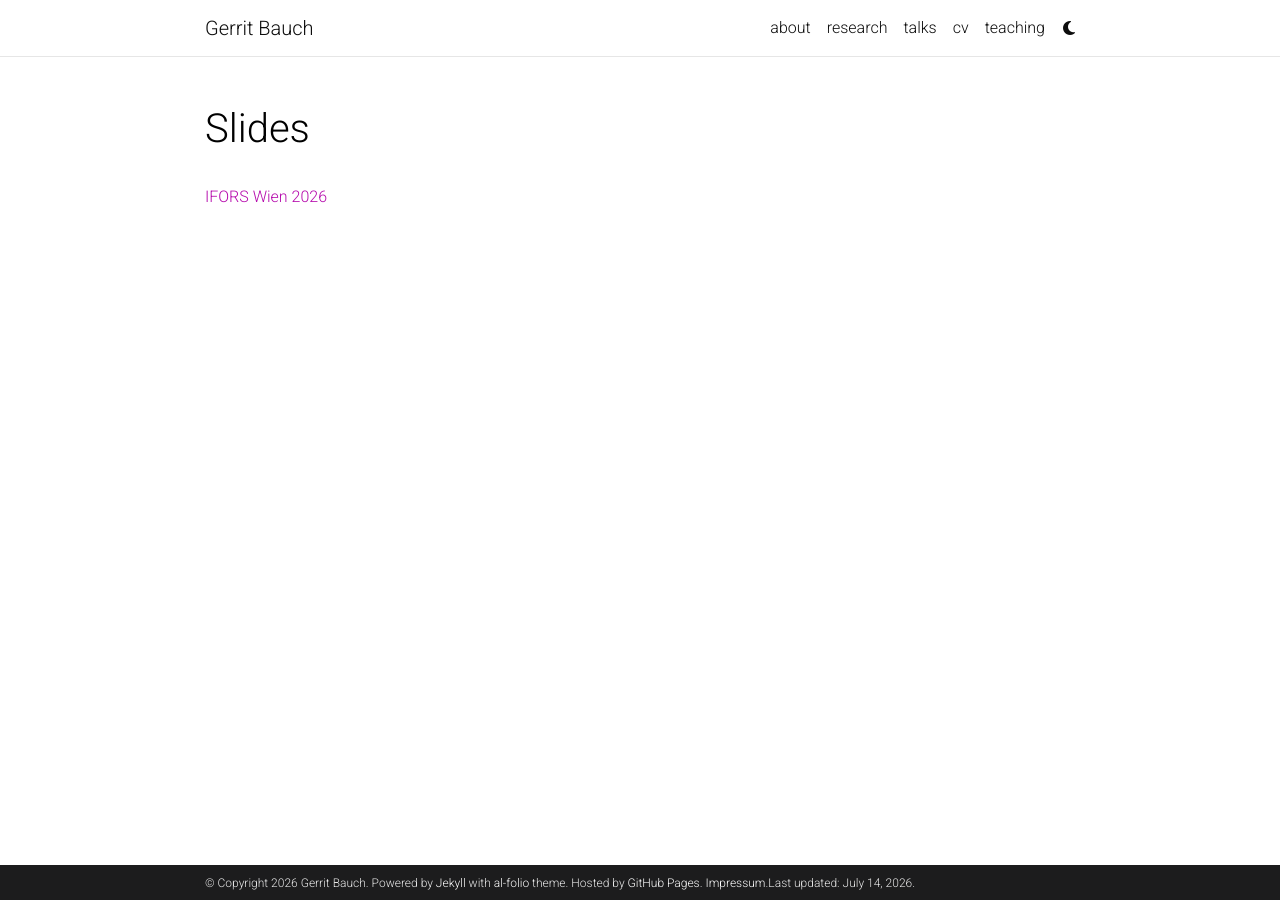
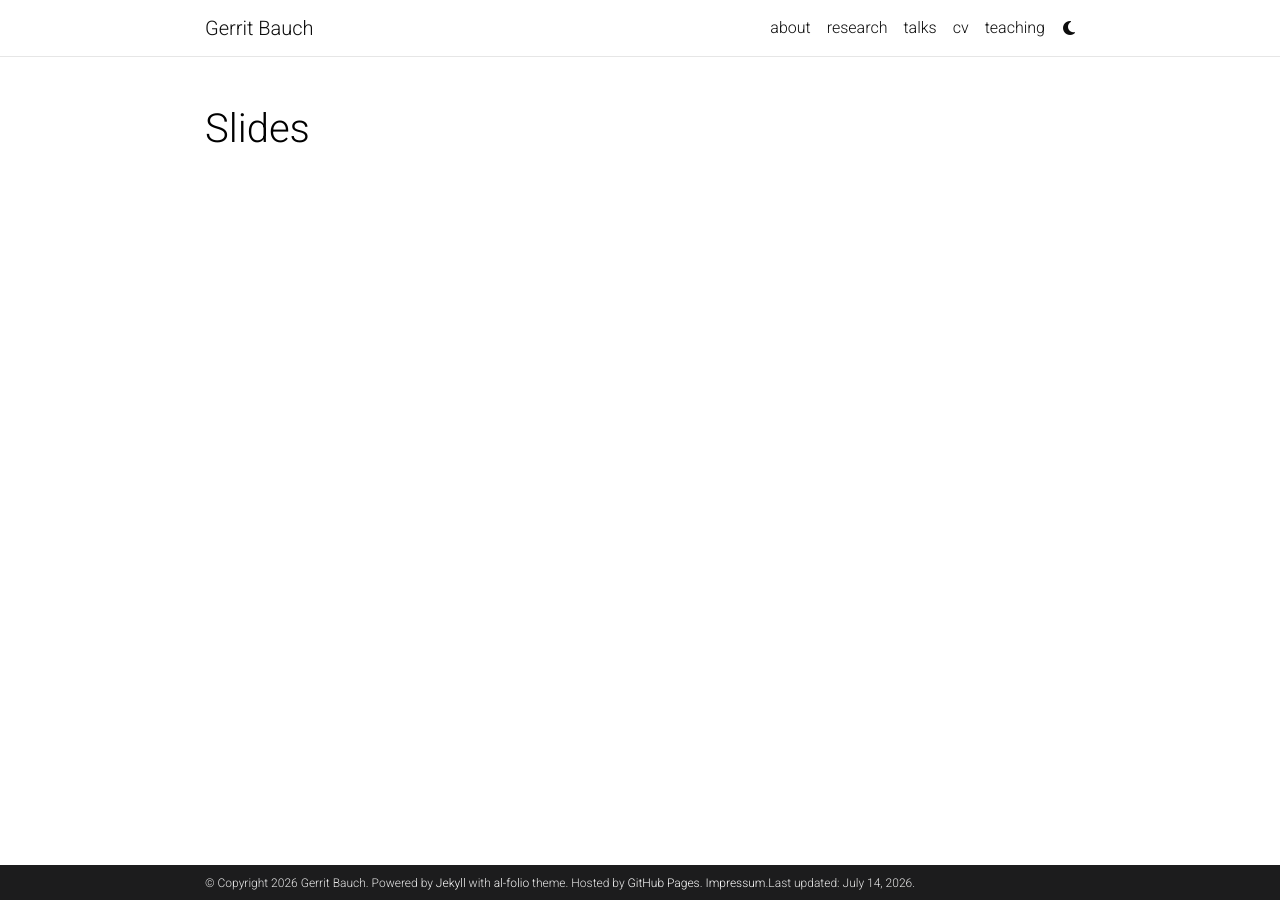
Before and after one commit to gbauch/gbauch.github.io, a Jekyll site: the page built from _pages/slides.md, in a window 1280 px wide. Built offline with Jekyll 4.4.1, drawn with Linux system fonts in a browser that asks for light colours; comment, search, counter and statistics services are not loaded; a style sheet for code colours, icons or effects is not loaded.

Commit message:
Update slides.md

```diff
--- a/_pages/slides.md
+++ b/_pages/slides.md
@@ -5,4 +5,3 @@ permalink: /slides/
 nav: false
 robots: noindex
 ---
-<p><a href="/assets/pdf/ifors.pdf">IFORS Wien 2026</a></p>
```
